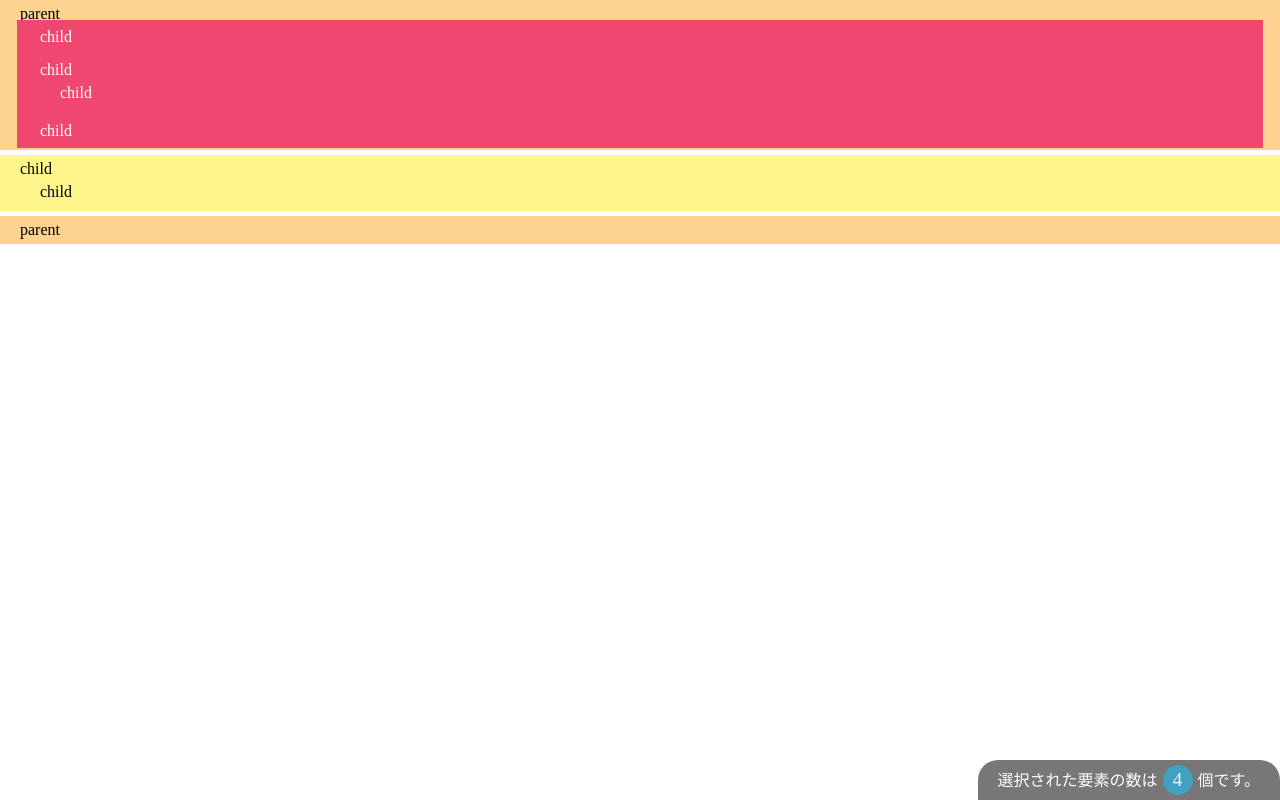
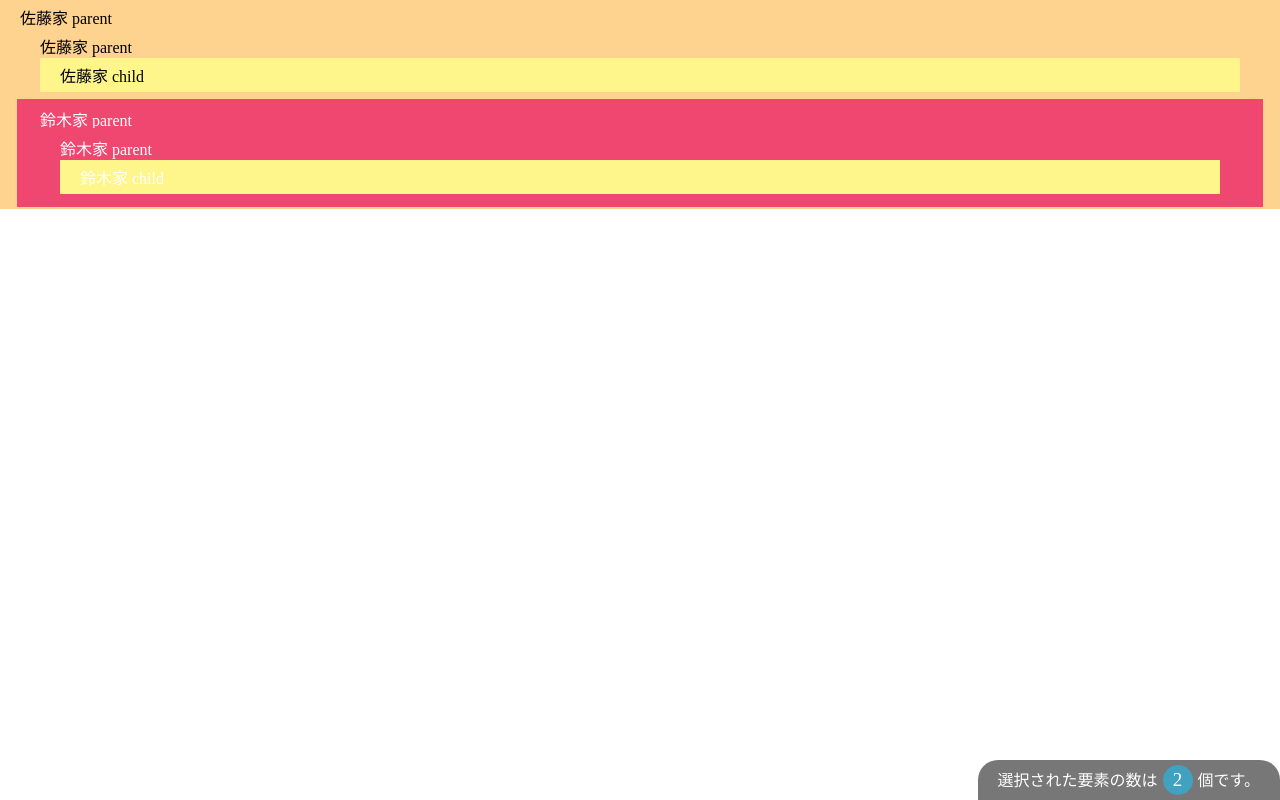
Before and after one commit to coma-dwc/jQuery_traversal, a plain HTML site: page index.html in a window 1280 px wide. Drawn offline with nearby package versions, Linux system fonts and the light colour scheme.

Commit message:
chapter2

```diff
--- a/index.html
+++ b/index.html
@@ -12,19 +12,18 @@
   </head>
   <body>
     <p class="count-container">選択された要素の数は<span class="count"></span>個です。</p>
-    <div class="parent">
-      parent
-      <div class="child">child</div>
-      <div class="child">
-        child
-        <div class="child">child</div>
+    <div class="parent sato">
+      佐藤家 parent
+      <div class="parent sato">佐藤家 parent
+        <div class="child sato">佐藤家 child</div>
       </div>
-      <div class="child">child</div>
+      <div class="parent suzuki">
+        鈴木家 parent
+        <div class="parent suzuki">
+          鈴木家 parent
+          <div class="child suzuki">鈴木家 child</div>
+        </div>
+      </div>
     </div>
-    <div class="child">
-      child
-      <div class="child">child</div>
-    </div>
-    <div class="parent">parent</div>
   </body>
 </html>
--- a/main.js
+++ b/main.js
@@ -1,10 +1,126 @@
-//■1-1  .parent  children  ,  1-2  find
+//■1-1  .parent  children  ,  1-2  find  子要素のトラバーサル
+
+// (function($) {
+//   $(document).ready(function() {
+//     let $selected = [];
+
+//     //ここにセレクタを書く
+//     $selected = $(".parent").find(".child");
+
+//     //マッチした要素にスタイルを付与する
+//     $selected.each(function(index) {
+//       $(this).addClass("bingo");
+//     });
+//     $(".count").text($selected.length);
+
+//   });
+// })(jQuery);
+
+
+
+//■2-1　親要素のトラバーサル
+
+// (function($) {
+//   $(document).ready(function() {
+//     let $selected = [];
+
+//     //ここにセレクタを書く
+//     $selected = $(".child").parent();
+
+//     //マッチした要素にスタイルを付与する
+//     $selected.each(function(index) {
+//       $(this).addClass("bingo");
+//     });
+//     $(".count").text($selected.length);
+
+//   });
+// })(jQuery);
+
+
+//■2-2  特定条件の親要素を取得
+
+// (function($) {
+//   $(document).ready(function() {
+//     let $selected = [];
+
+//     //ここにセレクタを書く
+//     $selected = $(".child").parent(".suzuki");
+
+//     //マッチした要素にスタイルを付与する
+//     $selected.each(function(index) {
+//       $(this).addClass("bingo");
+//     });
+//     $(".count").text($selected.length);
+
+//   });
+// })(jQuery);
+
+
+//■2-3  すべての親要素を取得  parents
+
+// (function($) {
+//   $(document).ready(function() {
+//     let $selected = [];
+
+//     //ここにセレクタを書く
+//     $selected = $(".child").parents();
+
+//     //マッチした要素にスタイルを付与する
+//     $selected.each(function(index) {
+//       $(this).addClass("bingo");
+//     });
+//     $(".count").text($selected.length);
+
+//   });
+// })(jQuery);
+
+
+//■2-4
+
+// (function($) {
+//   $(document).ready(function() {
+//     let $selected = [];
+
+//     //ここにセレクタを書く
+//     $selected = $(".child").parents(".sato");
+
+//     //マッチした要素にスタイルを付与する
+//     $selected.each(function(index) {
+//       $(this).addClass("bingo");
+//     });
+//     $(".count").text($selected.length);
+
+//   });
+// })(jQuery);
+
+
+//■2-5  一番近い要素を取得  closest
+
+// (function($) {
+//   $(document).ready(function() {
+//     let $selected = [];
+
+//     //ここにセレクタを書く
+//     $selected = $(".child").closest(".sato");
+
+//     //マッチした要素にスタイルを付与する
+//     $selected.each(function(index) {
+//       $(this).addClass("bingo");
+//     });
+//     $(".count").text($selected.length);
+
+//   });
+// })(jQuery);
+
+
+//■2-6  一番近い親要素までの要素を取得  parentsUntil
+
 (function($) {
   $(document).ready(function() {
     let $selected = [];
 
     //ここにセレクタを書く
-    $selected = $(".parent").find(".child");
+    $selected = $(".child").parentsUntil(".sato");
 
     //マッチした要素にスタイルを付与する
     $selected.each(function(index) {
```
